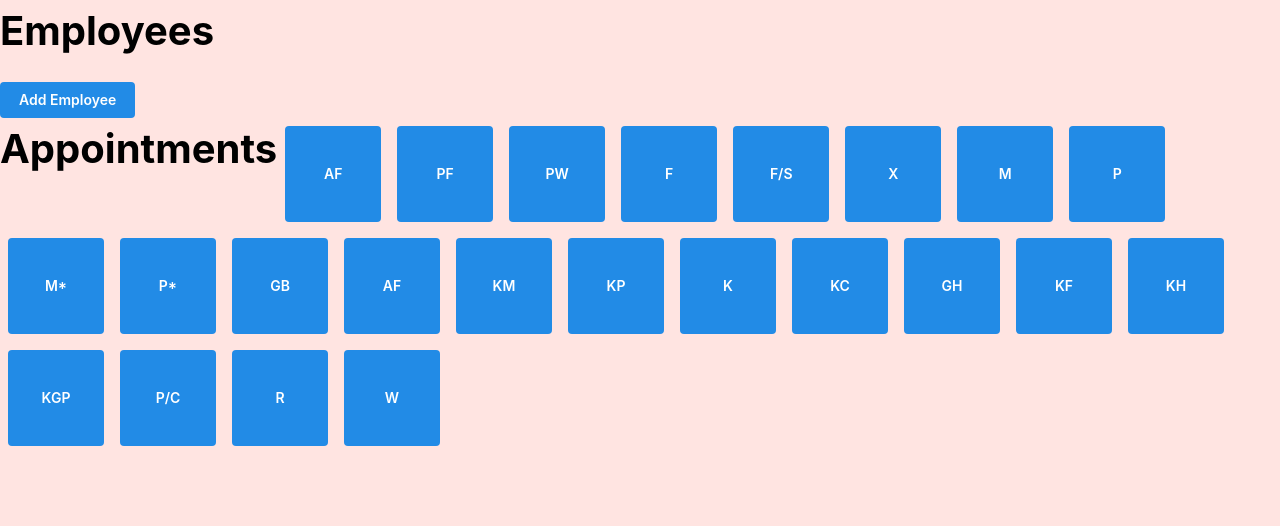
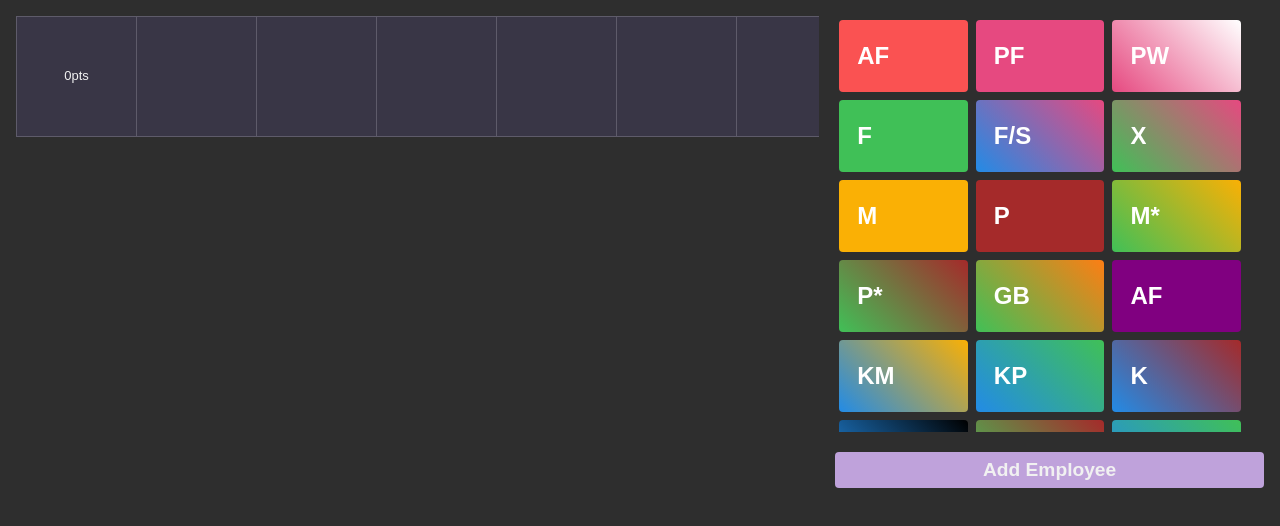
Before and after one commit to nkosko21/Personal-Website, a React (Create React App) app: page /turncounter in a window 1280 px wide. Shown: the top 526 px of the page. Built offline with nearby package versions, Linux system fonts and the light colour scheme.

Commit message:
basic layout working

```diff
--- a/src/pages/Turn Program Page/Data/appointmentTypes.tsx
+++ b/src/pages/Turn Program Page/Data/appointmentTypes.tsx
@@ -6,120 +6,140 @@ export const appointmentTypes: Appointment[] = [
     shortName: "AF",
     longName: "Acrylic Fill",
     points: .5,
+    gradient: {from: 'red', to: 'red', deg: 90}
   },
   {
     id: crypto.randomUUID(),
     shortName: "PF",
     longName: "Pink Fill",
     points: 1,
+    gradient: {from: 'pink', to: 'pink', deg: 90}
   },
   {
     id: crypto.randomUUID(),
     shortName: "PW",
     longName: "Pink & White Fill",
     points: 1,
+    gradient: {from: 'pink', to: 'white', deg: 45}
   },
   {
     id: crypto.randomUUID(),
     shortName: "F",
     longName: "Gel Fill",
     points: 1,
+    gradient: {from: 'green', to: 'green', deg: 90}
   },
   {
     id: crypto.randomUUID(),
     shortName: "F/S",
     longName: "Full Set",
     points: 1,
+    gradient: {from: 'blue', to: 'pink', deg: 45}
   },
   {
     id: crypto.randomUUID(),
     shortName: "X",
-    longName: "Gell X",
+    longName: "Gel X",
     points: 1,
+    gradient: {from: 'green', to: 'pink', deg: 45}
   },
   {
     id: crypto.randomUUID(),
     shortName: "M",
     longName: "Manicure",
     points: .5,
+    gradient: {from: 'yellow', to: 'yellow', deg: 45}
   },
   {
     id: crypto.randomUUID(),
     shortName: "P",
     longName: "Pedicure",
     points: 1,
+    gradient: {from: 'brown', to: 'brown', deg: 45}
   },
   {
     id: crypto.randomUUID(),
     shortName: "M*",
     longName: "Gel Manicure",
     points: 1,
+    gradient: {from: 'green', to: 'yellow', deg: 45}
   },
   {
     id: crypto.randomUUID(),
     shortName: "P*",
     longName: "Gel Pedicure",
     points: 1.5,
+    gradient: {from: 'green', to: 'brown', deg: 45}
   },
   {
     id: crypto.randomUUID(),
     shortName: "GB",
-    longName: "Gell Builder",
+    longName: "Gel Builder",
     points: 1,
+    gradient: {from: 'green', to: 'orange', deg: 45}
   },
   {
     id: crypto.randomUUID(),
     shortName: "AF",
     longName: "Acrylic Fill",
     points: .5,
+    gradient: {from: 'purple', to: 'purple', deg: 45}
   },
   {
     id: crypto.randomUUID(),
     shortName: "KM",
     longName: "Kid's Gel Manicure",
     points: .5,
+    gradient: {from: 'blue', to: 'yellow', deg: 45}
   },
   {
     id: crypto.randomUUID(),
     shortName: "KP",
     longName: "Kid's Gel Pedicure",
     points: 1,
+    gradient: {from: 'blue', to: 'green', deg: 45}
   },
   {
     id: crypto.randomUUID(),
     shortName: "K",
     longName: "Kid's Pedicure",
     points: .5,
+    gradient: {from: 'blue', to: 'brown', deg: 45}
   },
   {
     id: crypto.randomUUID(),
     shortName: "KC",
     longName: "Kid's Combo",
     points: 1,
+    gradient: {from: 'blue', to: 'black', deg: 45}
   },
   {
     id: crypto.randomUUID(),
     shortName: "GH",
     longName: "Gel Polish Feet",
     points: 1,
+    gradient: {from: 'green', to: 'brown', deg: 45}
   },
   {
     id: crypto.randomUUID(),
     shortName: "KF",
     longName: "Kid's Gel/P Feet",
     points: .5,
+    gradient: {from: 'blue', to: 'green', deg: 45}
   },
   {
     id: crypto.randomUUID(),
     shortName: "KH",
     longName: "Kid's Gel/P Hand",
     points: 0,
+    gradient: {from: 'blue', to: 'white', deg: 45}
   },
   {
     id: crypto.randomUUID(),
     shortName: "KGP",
     longName: "Kid's Gel/P Hand & Feet",
     points: 1,
+    gradient: {from: 'blue', to: 'gray', deg: 45}
   },
   {
     id: crypto.randomUUID(),
--- a/src/pages/Turn Program Page/HourGrid.css
+++ b/src/pages/Turn Program Page/HourGrid.css
@@ -1,28 +1,31 @@
 .hour-grid-container {
-  overflow-x: auto;
+  overflow-x: auto;       /* allow internal scrolling */
+  width: 100%;            /* don't exceed parent width */
+  max-width: 90vw;       /* don't allow scrolling past the viewport */
   padding: 1rem;
+  box-sizing: border-box; /* ensure padding doesn't add extra width */
+  color: #F1F1F1;
 }
 
 .hour-grid-table {
   border-collapse: collapse;
   table-layout: fixed;
-  width: max-content;
+  width: max-content;     /* fine, this just means content controls table width */
 }
 
 .hour-cell {
   width: 15vh;
   height: 15vh;
   text-align: center;
-  border: 1px solid #ccc;
+  border: 1px solid #5E5B6A;
 }
 
 .header-cell {
-  background-color: #f2f2f2;
   font-weight: bold;
 }
 
 .body-cell {
-  background-color: #fff;
+  background-color: #393646;
   transition: background-color 0.2s ease;
 }
 
--- a/src/pages/Turn Program Page/HourGrid.tsx
+++ b/src/pages/Turn Program Page/HourGrid.tsx
@@ -3,8 +3,13 @@ import './HourGrid.css';
 import Employee from './Types/Employee';
 import { Button, em, Popover, Text } from '@mantine/core';
 
-export default function HourGrid(employeeList: Employee[], handleDeleteAppointment: any) {
-  const currentEmployees = [...employeeList].filter(emp => emp.clockedIn);
+export default function HourGrid(props :
+  {
+    employeeList: Employee[],
+    handleDeleteAppointment: any,
+    handleSwapAppointment: any
+  }) {
+  const currentEmployees = [...props.employeeList].filter(emp => emp.clockedIn);
   const sortedEmployeeList = [...currentEmployees].sort((a, b) => a.turnValue - b.turnValue);
 
   const getAppointments = (employee: Employee) => {
@@ -12,9 +17,7 @@ export default function HourGrid(employeeList: Employee[], handleDeleteAppointme
       <tr>
         <td className="hour-cell body-cell">
           <div className='employee-title'>
-            {employee.name.split(' ').map((name, index) =>
-              index === 0 ? name : name.charAt(0)
-            )}
+            {employee.name}
           </div>
           <div className='sub-title'>
             {employee.turnValue}pts
@@ -32,8 +35,17 @@ export default function HourGrid(employeeList: Employee[], handleDeleteAppointme
                 <Popover.Dropdown>
                   <span className='sub-title'>{employee.appointments[i].timeAssigned ?? ''}</span>
                   <br/>
-                  <Button onClick={() => {console.log('s'); handleDeleteAppointment(employee.appointments[i].id, employee.id)}}>
+                  <Button onClick={() => props.handleDeleteAppointment(employee.appointments[i], employee.id)}>
                     Delete
+                  </Button>
+                  <br/>
+                  <Button
+                    onClick={() => {
+                      props.handleSwapAppointment(employee.appointments[i], employee.id);
+                      props.handleDeleteAppointment(employee.appointments[i], employee.id);
+                    }}
+                  >
+                    Swap
                   </Button>
                 </Popover.Dropdown>
               </Popover>
@@ -47,9 +59,12 @@ export default function HourGrid(employeeList: Employee[], handleDeleteAppointme
     <div className="hour-grid-container">
       <table className="hour-grid-table">
         <tbody>
-          {sortedEmployeeList.map((employee) => (
-              getAppointments(employee)
-          ))}
+          {sortedEmployeeList.length > 0
+            ? sortedEmployeeList.map((employee) => (
+                getAppointments(employee)
+            ))
+            : getAppointments({id: '0', name: '', clockedIn: false, permissions: [], turnValue: 0, appointments: []})
+        }
         </tbody>
       </table>
     </div>
--- /dev/null
+++ b/src/pages/Turn Program Page/TurnProgramPage.css
@@ -0,0 +1,49 @@
+.turn-program-container {
+  font-family: 'Poppins', sans-serif;
+  background-color: #2E2E2E;
+  height: 100vh;
+  display: flex;
+  flex-direction: row;
+}
+.main-tables {
+  overflow-x: hidden;        /* This div isn't the one that scrolls */
+  width: 73%;
+  max-width: 64vw;
+}
+
+.buttons-container {
+  display: flex;
+  flex-direction: column;
+  max-width: 36vw;
+  padding: 1rem;
+}
+
+.appointment-types-container {
+  overflow-y: scroll;
+  display: flex;
+  flex-wrap: wrap;
+  justify-content: flex-start;   /* <- Use flex-start for natural overflow */
+  max-height: 52vh;
+
+  .appointment-button {
+    height: 9vh;
+    width: 30%;
+    margin: .25rem;
+    display: flex;
+    flex-direction: column;
+  }
+}
+
+.employees-container {
+  max-height: 40vh;
+  display: flex;
+  flex-wrap: wrap;
+  justify-content: center;
+  overflow: scroll;
+
+  .employee-button {
+    height: 11vh;
+    width: 45%;
+    margin: .5rem;
+  }
+}
--- a/src/pages/Turn Program Page/Types/Appointment.tsx
+++ b/src/pages/Turn Program Page/Types/Appointment.tsx
@@ -1,7 +1,10 @@
+import Gradient from "./Gradient";
+
 export default interface Appointment {
   id: string;
   shortName: string;
   longName: string;
   points: number;
   timeAssigned?: string;
+  gradient?: Gradient
 }
--- /dev/null
+++ b/src/pages/Turn Program Page/Types/Gradient.tsx
@@ -0,0 +1,5 @@
+export default interface Gradient {
+  from: string;
+  to: string;
+  deg: number;
+}
--- a/src/pages/Turn Program Page/turnProgramPage.tsx
+++ b/src/pages/Turn Program Page/turnProgramPage.tsx
@@ -1,4 +1,4 @@
-import { Button, Card, Checkbox, Collapse, Drawer, em, Modal } from "@mantine/core";
+import { Button, Checkbox, Collapse, Drawer, em, Modal } from "@mantine/core";
 import { useDisclosure } from "@mantine/hooks";
 import React, { useState } from "react";
 import HourGrid from "./HourGrid";
@@ -6,16 +6,17 @@ import Employee from "./Types/Employee";
 import Appointment from "./Types/Appointment";
 import { appointmentTypes } from "./Data/appointmentTypes";
 import AppointmentHistory from "./Components/AppointmentHistory";
+import './TurnProgramPage.css';
 
 export default function TurnTracker() {
   const [employees, setEmployees] = useState<Employee[]>([]);
-  const [queue, setQueue] = useState<Employee[]>([]);
   const [appointmentOpened, { open: openAppointment, close: closeAppointment }] = useDisclosure(false);
   const [employeeOpened, { open: openEmployee, close: closeEmployee }] = useDisclosure(false);
   const [permissionOpened, { open: openPermission, close: closePermission }] = useDisclosure(false);
   const [employeeCounter, setEmployeeCounter] = useState(0);
   const [currentAppointment, setCurrentAppointment] = useState<string>("");
   const [currentEmployee, setCurrentEmployee] = useState<Employee>();
+  const sortedQueue: Employee[] = [...employees].sort((a, b) => a.turnValue - b.turnValue);
 
   const addEmployee = (name: string) => {
     const newEmployee: Employee = {
@@ -37,10 +38,6 @@ export default function TurnTracker() {
         e.id === id ? { ...e, clockedIn: true, turnValue: 0 } : e
       )
     );
-    const employee = employees.find((e) => e.id === id);
-    if (employee && !queue.some((q) => q.id === id)) {
-      setQueue([...queue, { ...employee, clockedIn: true, turnValue: 0 }]);
-    }
   };
 
   const clockOut = (id: string) => {
@@ -51,10 +48,7 @@ export default function TurnTracker() {
         e.id === id ? { ...e, clockedIn: false, turnValue: 0 } : e
       )
     );
-    setQueue(queue.filter((e) => e.id !== id));
   };
-
-  const sortedQueue = [...queue].sort((a, b) => a.turnValue - b.turnValue);
 
   const handleAppointment = (employee: Employee) => {
     if (sortedQueue.length === 0) return;
@@ -76,13 +70,6 @@ export default function TurnTracker() {
           : e
       )
     );
-    setQueue((prev) =>
-      prev.map((e) =>
-        e.id === employee.id
-          ? { ...e, turnValue:  e.turnValue + appointment.points}
-          : e
-      )
-    );
 
     setEmployeeCounter(0);
     closeAppointment();
@@ -93,11 +80,20 @@ export default function TurnTracker() {
     openAppointment();
   }
 
+  const skipAppointment = () => {
+    if (employeeCounter + 1 >= sortedQueue.length) {
+      closeAppointment();
+      setEmployeeCounter(0);
+    } else {
+      setEmployeeCounter(prev => prev + 1);
+    }
+  }
+
   const turnModal = () => {
     if (!sortedQueue[employeeCounter]) return
     const hasPermission = sortedQueue[employeeCounter].permissions?.some(
       (permission) => permission.id === currentAppointment
-    ) ?? false;
+    );
 
     if (!hasPermission) {
       setEmployeeCounter(employeeCounter + 1);
@@ -120,11 +116,7 @@ export default function TurnTracker() {
           {' '}turn
         </p>
         <Button
-          onClick={
-            () => employeeCounter + 1 > sortedQueue.length
-              ? setEmployeeCounter(prev => Math.min(prev + 1, sortedQueue.length - 1))
-              : closeAppointment()
-          }
+          onClick={skipAppointment}
         >
           Skip
         </Button>
@@ -135,19 +127,24 @@ export default function TurnTracker() {
     );
   }
 
-  const handleDeleteAppointment = (appointmentId: string, employeeId: string) => {
-    const points = appointmentTypes.find((a) => a.id === currentAppointment)?.points || 0;
+  const handleDeleteAppointment = (appointment: Appointment, employeeId: string) => {
+    const points = appointmentTypes.find((a) => a.id === appointment.id)?.points || 0;
     setEmployees((prev) =>
       prev.map((e) =>
         e.id === employeeId
           ? {
               ...e,
               turnValue: e.turnValue - points,
-              appointments: e.appointments.filter((a) => a.id !== appointmentId),
+              appointments: e.appointments.filter((a) => a !== appointment),
             }
           : e
       )
     );
+  }
+
+  const handleSwapAppointment = (appointment: Appointment) => {
+    setCurrentAppointment(appointment.id);
+    openAppointment();
   }
 
   const turnModalTitle = (
@@ -202,8 +199,30 @@ export default function TurnTracker() {
   }
 
   const employeeDrawer = () => {
+    const employeeTitle = (
+      <span
+        style={{
+          display: 'flex',
+          flexDirection: 'row',
+          alignItems: 'center',
+          justifyContent: 'space-evenly',
+          width: 'max-content'
+        }}
+      >
+        <h1 style={{fontSize: '2rem'}}>
+          {currentEmployee?.name}
+        </h1>
+        <Button
+          onClick={() => currentEmployee?.clockedIn ? clockOut(currentEmployee.id): clockIn(currentEmployee?.id ?? '')}
+          style={{margin: 0, marginLeft: '1vw'}}
+          color={currentEmployee?.clockedIn ? "#C94C4C" : "#81B29A"}
+        >
+          {currentEmployee?.clockedIn ? "Clock Out": "Clock In"}
+        </Button>
+      </span>
+    );
     return(
-        <Drawer opened={employeeOpened} onClose={() => {closeEmployee(); closePermission()}} title={currentEmployee?.name}>
+        <Drawer opened={employeeOpened} onClose={() => {closeEmployee(); closePermission()}} title={employeeTitle}>
           <Button onClick={permissionOpened ? closePermission : openPermission}>View Permissions</Button>
           <Collapse in={permissionOpened}>
             <div
@@ -218,20 +237,12 @@ export default function TurnTracker() {
             </div>
           </Collapse>
           <AppointmentHistory appointments={currentEmployee?.appointments ?? []}/>
-          <Button
-            onClick={() => currentEmployee?.clockedIn ? clockOut(currentEmployee.id): clockIn(currentEmployee?.id ?? '')}
-          >
-            {currentEmployee?.clockedIn ? "Clock Out": "Clock In"}
-          </Button>
         </Drawer>
     )
   }
 
   return (
-    <div style={{
-      backgroundColor: 'mistyrose',
-      height: '100vh'
-    }}>
+    <div className='turn-program-container'>
       <Modal
         opened={appointmentOpened}
         onClose={() => {
@@ -243,48 +254,51 @@ export default function TurnTracker() {
         {turnModal()}
       </Modal>
       {employeeDrawer()}
-      <div>
-        <h2 className="text-xl font-bold">Employees</h2>
+      <div style={{display: 'flex', flexDirection: 'row'}}>
+        <div className="main-tables">
+          <HourGrid
+            employeeList={employees}
+            handleDeleteAppointment={handleDeleteAppointment}
+            handleSwapAppointment={handleSwapAppointment}
+          />
+        </div>
+        <div className="buttons-container">
+          <div className='appointment-types-container'>
+            {appointmentTypes.map((a) => (
+              <Button
+                variant="gradient"
+                gradient={a.gradient}
+                onClick={() => handleChoice(a.id)}
+                className="appointment-button"
+              >
+                <p style={{fontSize: '1.5rem', color: 'white'}}>{a.shortName}</p>
+                {/* <p style={{fontSize: '.5rem',}}>{a.longName}</p> */}
+              </Button>
+            ))}
+          </div>
+          <Button
+            color ='#BFA2DB'
+            onClick={() => addEmployee(prompt("Employee name:") || "")}
+          >
+            <p style={{color: '#F1F1F1'}}>
+              Add Employee
+            </p>
+          </Button>
+          <div className="employees-container">
             {employees.map((e) => (
               <Button
                 onClick={() => {
                   setCurrentEmployee(e);
                   openEmployee();
                 }}
-            style={{
-              height: '12vh',
-              width: '18vh',
-              margin: '1vh',
-            }}
+                className="employee-button"
               >
                 {e.name}
               </Button>
             ))}
-        <Button onClick={() => addEmployee(prompt("Employee name:") || "")}>Add Employee</Button>
           </div>
-
-      <div
-        style={{
-          display: "flex",
-          flexDirection: 'row',
-          flexWrap: 'wrap'
-        }}
-      >
-        <h2 className="text-xl font-bold">Appointments</h2>
-        {appointmentTypes.map((a) => (
-          <Button
-            onClick={() => handleChoice(a.id)}
-            style={{
-              height: '12vh',
-              width: '12vh',
-              margin: '1vh',
-            }}
-          >
-            {a.shortName}
-          </Button>
-        ))}
         </div>
-      {HourGrid(employees, handleDeleteAppointment)}
+      </div>
     </div>
   );
 }
```
Lines whose indentation alone changed are shown as unchanged.
